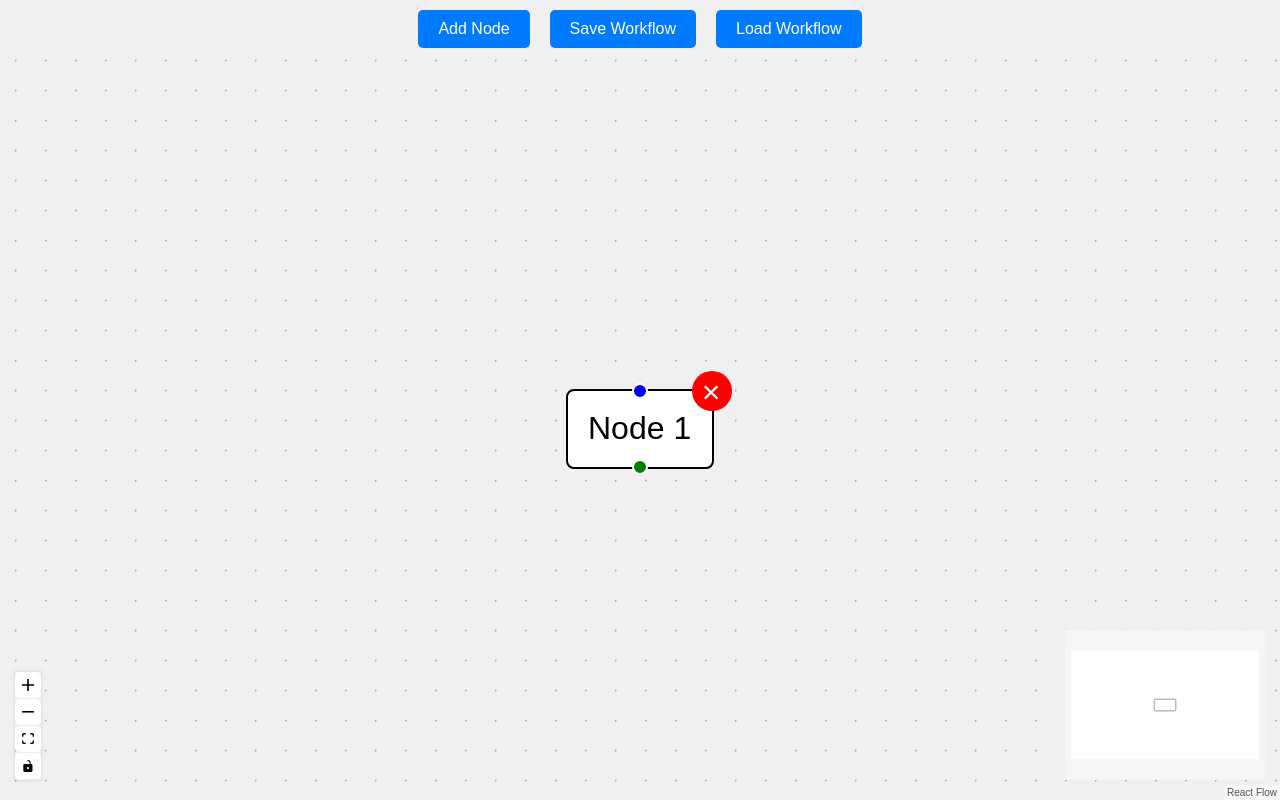
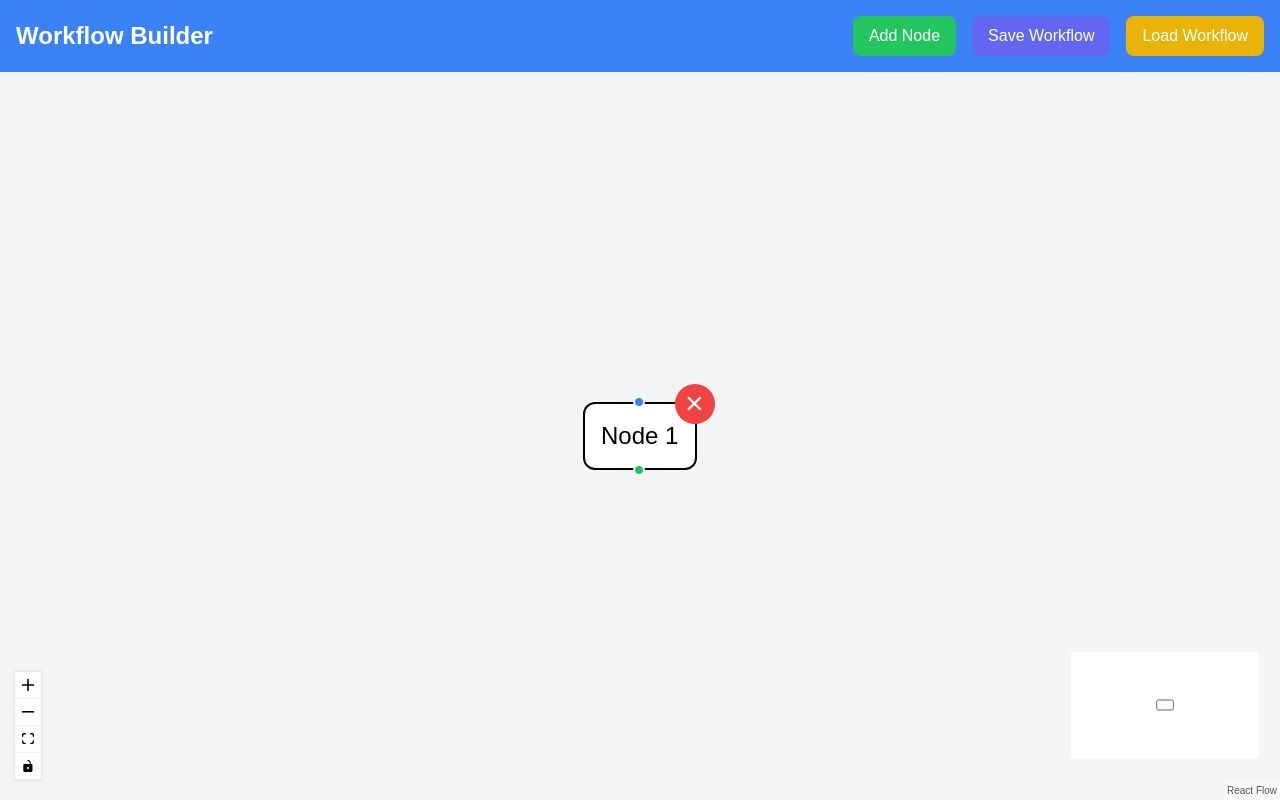
Before and after one commit to AdityaPanchal15/workflow-builder, a Next.js app: page / in a window 1280 px wide. Both pictures are taken after a click on the button "Add Node". Built offline with nearby package versions, Linux system fonts and the light colour scheme.

Commit message:
Add tailwind css for workflow builder and make interactive design.

```diff
--- a/package.json
+++ b/package.json
@@ -9,6 +9,9 @@
     "lint": "next lint"
   },
   "dependencies": {
+    "@emotion/react": "^11.14.0",
+    "@emotion/styled": "^11.14.0",
+    "@mui/material": "^6.4.1",
     "next": "15.1.5",
     "react": "^18.3.1",
     "react-dom": "^18.3.1",
@@ -19,8 +22,11 @@
     "@types/node": "^20",
     "@types/react": "^19",
     "@types/react-dom": "^19",
+    "autoprefixer": "^10.4.20",
     "eslint": "^9",
     "eslint-config-next": "15.1.5",
+    "postcss": "^8.5.1",
+    "tailwindcss": "^3.4.17",
     "typescript": "^5"
   }
 }
--- /dev/null
+++ b/postcss.config.js
@@ -0,0 +1,6 @@
+module.exports = {
+    plugins: {
+      tailwindcss: {},
+      autoprefixer: {},
+    },
+  };
--- a/src/components/Controls.tsx
+++ /dev/null
@@ -1,20 +0,0 @@
-// components/Controls.tsx
-import React from 'react';
-
-interface ControlsProps {
-  onAddNode: () => void;
-  saveWorkflow: () => void;
-  loadWorkflow: () => void;
-}
-
-const Controls: React.FC<ControlsProps> = ({ onAddNode, saveWorkflow, loadWorkflow }) => {
-  return (
-    <div className="controls" style={{ padding: '10px', textAlign: 'center', backgroundColor: '#f0f0f0' }}>
-      <button onClick={onAddNode}>Add Node</button>
-      <button onClick={saveWorkflow}>Save Workflow</button>
-      <button onClick={loadWorkflow}>Load Workflow</button>
-    </div>
-  );
-};
-
-export default Controls;
--- a/src/components/CustomNode.tsx
+++ b/src/components/CustomNode.tsx
@@ -3,40 +3,20 @@ import { Handle, Position } from 'react-flow-renderer';
 
 const CustomNode = ({ id, data }: any) => {
   return (
-    <div
-      style={{
-        padding: 10,
-        border: '1px solid black',
-        borderRadius: 4,
-        background: '#fff',
-        position: 'relative',
-      }}
-    >
-      <div>{data.label}</div>
+    <div className="p-2 border border-black rounded-md bg-white relative">
+      <div className='text-xs'>{data.label}</div>
 
       {/* Delete Icon */}
       <button
         onClick={() => data.onDelete(id)} // Call the delete function passed via props
-        style={{
-          padding: '2px 0',
-          position: 'absolute',
-          top: -10,
-          right: -10,
-          background: 'red',
-          color: 'white',
-          border: 'none',
-          borderRadius: '50%',
-          width: 20,
-          height: 20,
-          cursor: 'pointer',
-        }}
+        className="absolute top-[-10px] right-[-10px] w-5 h-5 bg-red-500 text-white border-none rounded-full cursor-pointer flex items-center justify-center"
       >
         ×
       </button>
 
       {/* Connection Handles */}
-      <Handle type="target" style={{ background: 'blue' }} position={Position.Top} />
-      <Handle type="source" style={{ background: 'green' }} position={Position.Bottom} />
+      <Handle type="target" className="!bg-blue-500" position={Position.Top} />
+      <Handle type="source" className="!bg-green-500" position={Position.Bottom} />
     </div>
   );
 };
--- /dev/null
+++ b/src/components/Header.tsx
@@ -0,0 +1,37 @@
+import React from 'react';
+
+interface HeaderProps {
+  onAddNode: () => void;
+  saveWorkflow: () => void;
+  loadWorkflow: () => void;
+}
+
+const Header: React.FC<HeaderProps> = ({ onAddNode, saveWorkflow, loadWorkflow }) => {
+  return (
+    <header className="bg-blue-500 text-white p-4 flex justify-between items-center">
+        <h1 className="text-2xl font-semibold">Workflow Builder</h1>
+        <div className="space-x-4">
+          <button
+            onClick={onAddNode}
+            className="bg-green-500 hover:bg-green-600 text-white px-4 py-2 rounded-lg"
+          >
+            Add Node
+          </button>
+          <button
+            onClick={saveWorkflow}
+            className="bg-indigo-500 hover:bg-indigo-600 text-white px-4 py-2 rounded-lg"
+          >
+            Save Workflow
+          </button>
+          <button
+            onClick={loadWorkflow}
+            className="bg-yellow-500 hover:bg-yellow-600 text-white px-4 py-2 rounded-lg"
+          >
+            Load Workflow
+          </button>
+        </div>
+      </header>
+  );
+};
+
+export default Header;
--- a/src/components/WorkflowCanvas.tsx
+++ b/src/components/WorkflowCanvas.tsx
@@ -30,7 +30,7 @@ const WorkflowCanvas: React.FC<WorkflowCanvasProps> = ({
   onDeleteNode,
 }) => {
   return (
-    <div style={{ flex: 1 }}>
+    <div className="flex-1 overflow-hidden bg-gray-100">
       <ReactFlow
         nodes={nodes.map((node) => ({
           ...node,
@@ -41,11 +41,11 @@ const WorkflowCanvas: React.FC<WorkflowCanvasProps> = ({
         onNodesChange={onNodesChange}
         nodeTypes={nodeTypes} // Use the stable nodeTypes
         fitView
-        style={{ background: '#f0f0f0', height: '100%' }}
+        className="h-full" // Full height to fill the parent div
       >
-        <MiniMap />
+        <MiniMap nodeStrokeWidth={3} className="bg-white border-gray-200" />
         <Controls />
-        <Background />
+        <Background color="#f0f0f0" gap={16} />
       </ReactFlow>
     </div>
   );
--- a/src/pages/index.tsx
+++ b/src/pages/index.tsx
@@ -1,6 +1,6 @@
 import React, { useState, useCallback } from 'react';
 import WorkflowCanvas from '../components/WorkflowCanvas';
-import Controls from '../components/Controls';
+import Controls from '../components/Header';
 import { Node, Edge, addEdge, applyNodeChanges } from 'react-flow-renderer';
 
 const Home: React.FC = () => {
@@ -51,6 +51,11 @@ const Home: React.FC = () => {
     if (savedWorkflow) {
       const { nodes, edges } = JSON.parse(savedWorkflow);
       setNodes(nodes);
+
+      // Update nodeId based on the max id of loaded nodes
+      const maxId = Math.max(...nodes.map((node: any) => parseInt(node.id.split('-')[1], 10)));
+      setNodeId(maxId + 1); // Start the next nodeId from the next available number
+
       setEdges(edges);
       alert('Workflow loaded!');
     } else {
--- a/src/styles/globals.css
+++ b/src/styles/globals.css
@@ -1,32 +1,10 @@
+@tailwind base;
+@tailwind components;
+@tailwind utilities;
+
 body {
   font-family: sans-serif;
   margin: 0;
   padding: 0;
   box-sizing: border-box;
 }
-
-h1 {
-  text-align: center;
-  margin-top: 20px;
-}
-
-.controls {
-  display: flex;
-  justify-content: center;
-  gap: 20px;
-}
-
-button {
-  padding: 10px 20px;
-  font-size: 16px;
-  cursor: pointer;
-  background-color: #007bff;
-  color: white;
-  border: none;
-  border-radius: 5px;
-  transition: background-color 0.3s;
-}
-
-button:hover {
-  background-color: #0056b3;
-}
--- /dev/null
+++ b/tailwind.config.js
@@ -0,0 +1,15 @@
+/** @type {import('tailwindcss').Config} */
+module.exports = {
+  content: [
+    "./app/**/*.{js,ts,jsx,tsx,mdx}",
+    "./pages/**/*.{js,ts,jsx,tsx,mdx}",
+    "./components/**/*.{js,ts,jsx,tsx,mdx}",
+
+    // Or if using `src` directory:
+    "./src/**/*.{js,ts,jsx,tsx,mdx}",
+  ],
+  theme: {
+    extend: {},
+  },
+  plugins: [],
+}
```
Also changed, not shown: 1 other file (tests, documents, lock files or other folders).
